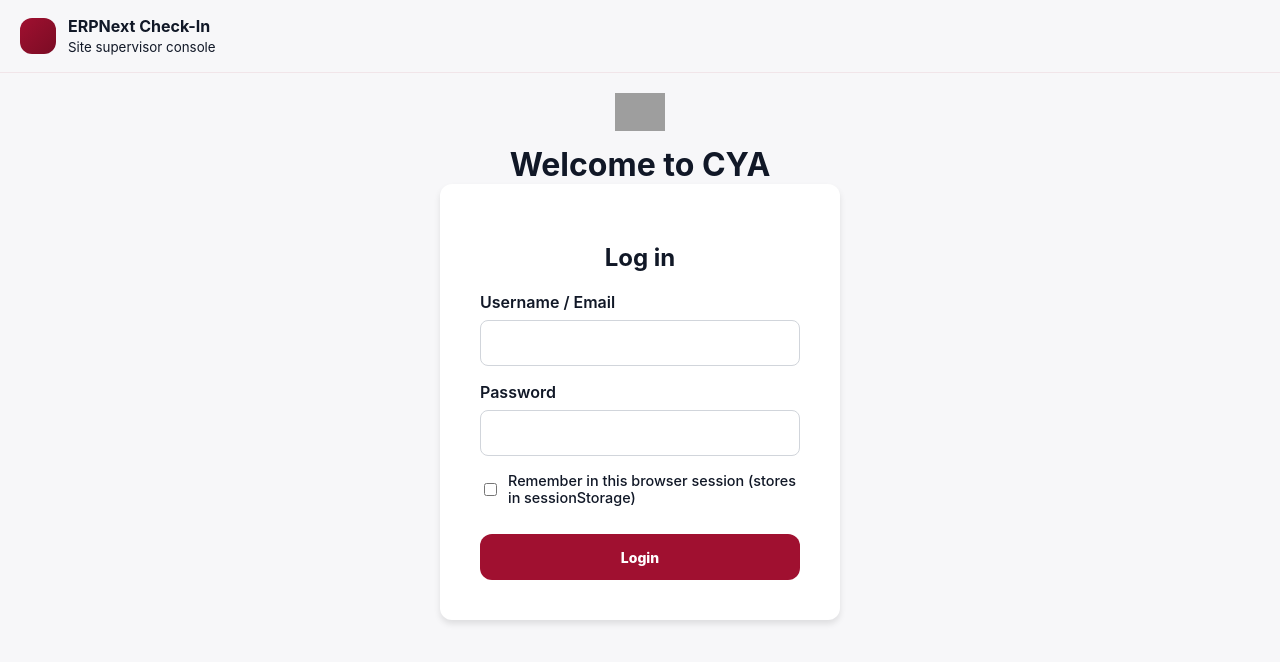
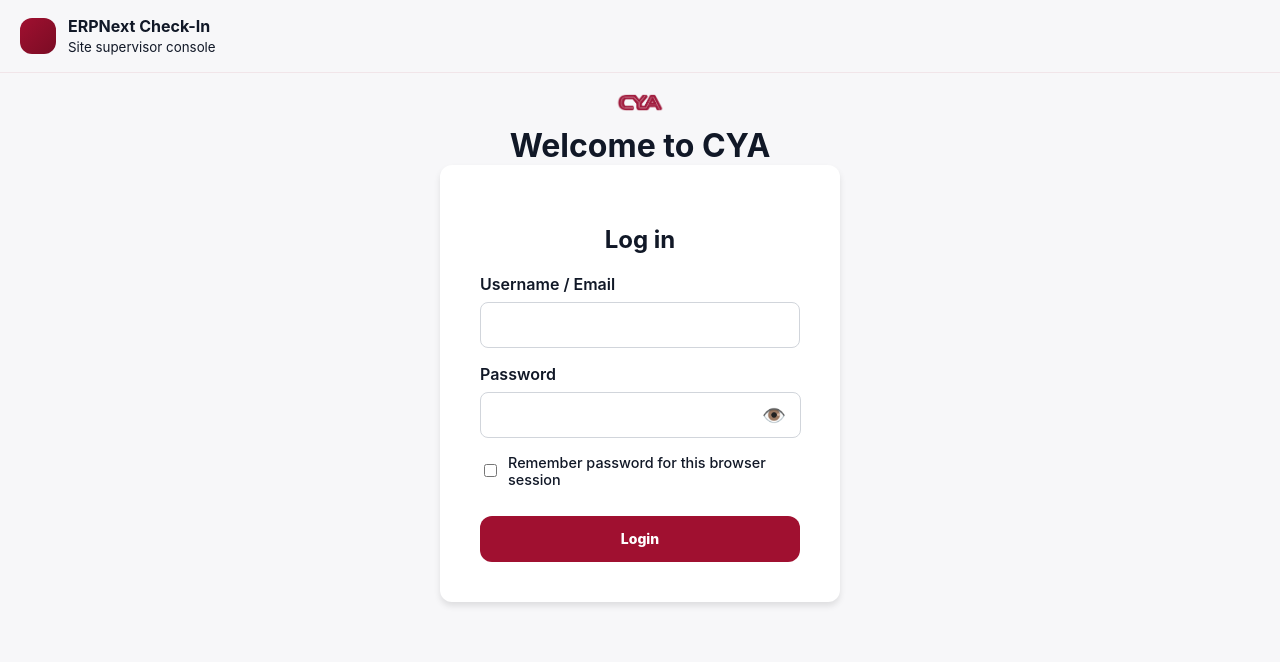
Before and after one commit to Eddie1308/-Checkin, an Angular app: page /login in a window 1280 px wide. Before the commit this address led to /checkin/login. Shown: the top 662 px of the page. Built offline with nearby package versions, Linux system fonts and the light colour scheme; grey boxes are pictures that could not be loaded.

Commit message:
show password and error messages

```diff
--- a/src/app/features/login/login.component.html
+++ b/src/app/features/login/login.component.html
@@ -13,11 +13,16 @@
         </label>
         <label>
           Password
-          <input type="password" formControlName="pwd" autocomplete="current-password" required>
+          <div class="password-input-group">
+            <input [type]="showPassword ? 'text' : 'password'" formControlName="pwd" autocomplete="current-password" required>
+            <button type="button" class="toggle-password-btn" (click)="togglePasswordVisibility()" [attr.aria-label]="showPassword ? 'Hide password' : 'Show password'">
+              <span class="eye-icon">{{ showPassword ? '🙈' : '👁️' }}</span>
+            </button>
+          </div>
         </label>
         <label class="remember">
           <input type="checkbox" formControlName="remember">
-          Remember in this browser session (stores in sessionStorage)
+          Remember password for this browser session
         </label>
         <button class="btn primary" type="submit" [disabled]="loading">Login</button>
       </form>
--- a/src/app/features/login/login.component.scss
+++ b/src/app/features/login/login.component.scss
@@ -52,7 +52,7 @@
   gap: 16px;
 }
 
-.login-form button {
+.login-form button[type="submit"] {
   display: flex;
   align-items: center;
   justify-content: center;
@@ -72,7 +72,7 @@
   pointer-events: auto;
 }
 
-.login-form button:hover {
+.login-form button[type="submit"]:hover {
   background-color: #7a0c24;
 }
 
@@ -95,6 +95,48 @@ input {
 input:focus {
   outline: none;
   border-color: var(--primary-color);
+}
+
+input[type="password"]::-ms-reveal,
+input[type="password"]::-ms-clear {
+  display: none;
+}
+
+.password-input-group {
+  position: relative;
+  display: flex;
+  align-items: center;
+}
+
+.password-input-group input {
+  flex: 1;
+  padding-right: 50px; /* Space for the button */
+}
+
+.toggle-password-btn {
+  position: absolute;
+  right: 8px;
+  top: 50%;
+  transform: translateY(-50%);
+  background: none;
+  border: none;
+  cursor: pointer;
+  padding: 6px;
+  font-size: 1.2rem;
+  color: var(--text-color);
+  display: flex;
+  align-items: center;
+  justify-content: center;
+  border-radius: 6px;
+}
+
+.toggle-password-btn:hover {
+  color: var(--primary-color);
+  background-color: rgba(160, 16, 48, 0.08);
+}
+
+.eye-icon {
+  font-size: 1.2rem;
 }
 
 .remember {
--- a/src/app/features/login/login.component.ts
+++ b/src/app/features/login/login.component.ts
@@ -20,8 +20,13 @@ export class LoginComponent {
 
   error?: string;
   loading = false;
+  showPassword = false;
 
   constructor(private fb: FormBuilder, private auth: AuthService, private router: Router) {}
+
+  togglePasswordVisibility(): void {
+    this.showPassword = !this.showPassword;
+  }
 
   loginWithPassword(): void {
     if (this.passwordForm.invalid) {
@@ -45,7 +50,24 @@ export class LoginComponent {
     if (typeof error === 'string') {
       return error;
     }
-    const message = (error as any)?.error?.message || (error as any)?.message;
-    return message || 'Unable to sign in. Please verify credentials and network/CORS settings.';
+    const httpError = error as any;
+    const status = httpError?.status;
+    const message = httpError?.error?.message || httpError?.message;
+
+    if (status === 401) {
+      return 'Invalid username or password. Please check your credentials and try again.';
+    } else if (status === 403) {
+      return 'Access denied. You do not have permission to log in.';
+    } else if (status === 429) {
+      return 'Too many login attempts. Please wait a few minutes before trying again.';
+    } else if (status >= 500) {
+      return 'Server error. Please try again later or contact support if the issue persists.';
+    } else if (!navigator.onLine) {
+      return 'No internet connection. Please check your network and try again.';
+    } else if (message) {
+      return message;
+    } else {
+      return 'Unable to sign in. Please verify your credentials and network settings.';
+    }
   }
 }
--- a/src/index.html
+++ b/src/index.html
@@ -3,7 +3,7 @@
 <head>
   <meta charset="utf-8">
   <title>ERPNext Check-In</title>
-  <base href="/checkin/">
+  <base href="/">
   <meta name="viewport" content="width=device-width, initial-scale=1">
   <link rel="icon" type="image/x-icon" href="favicon.ico">
 </head>
```
